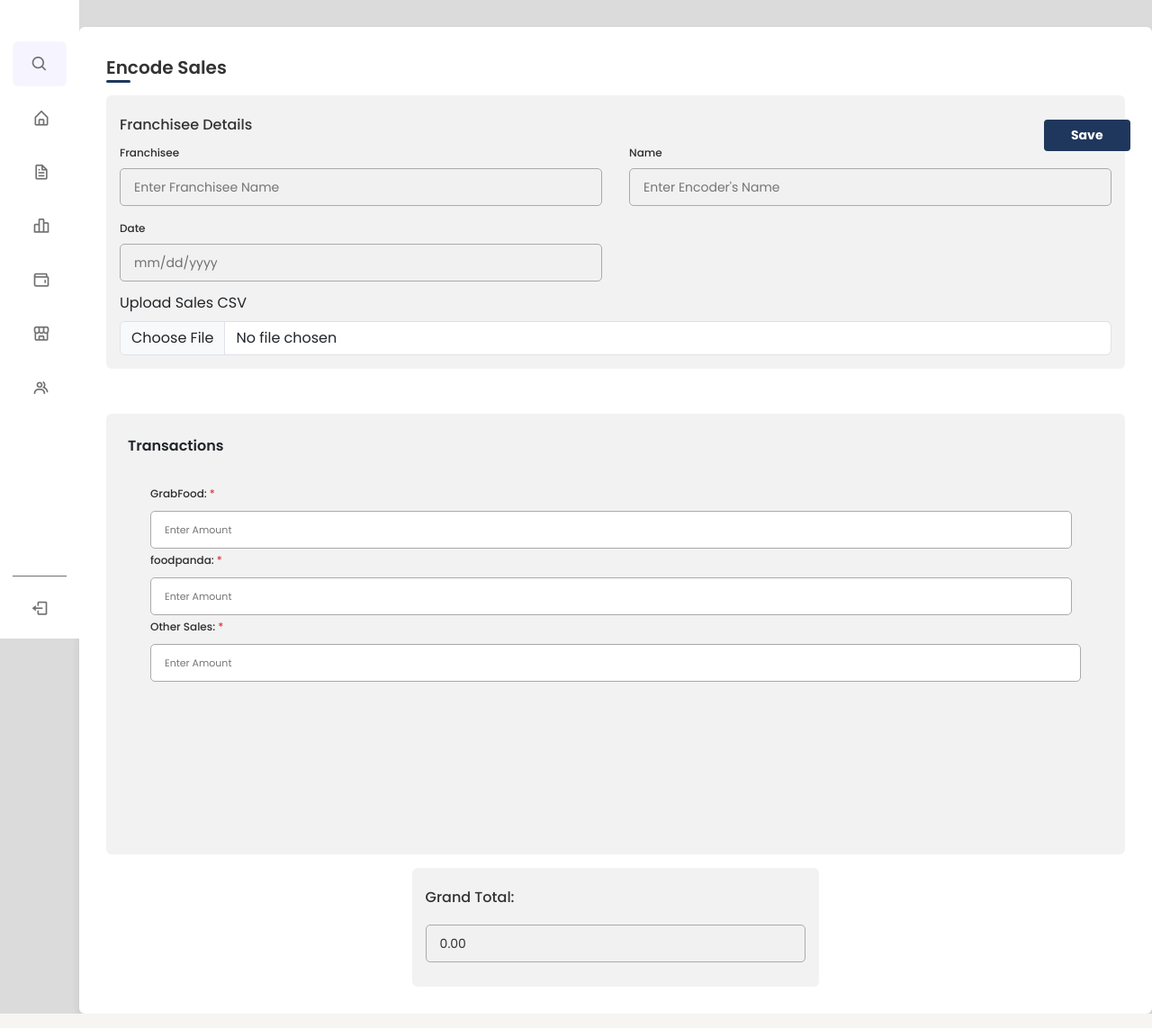
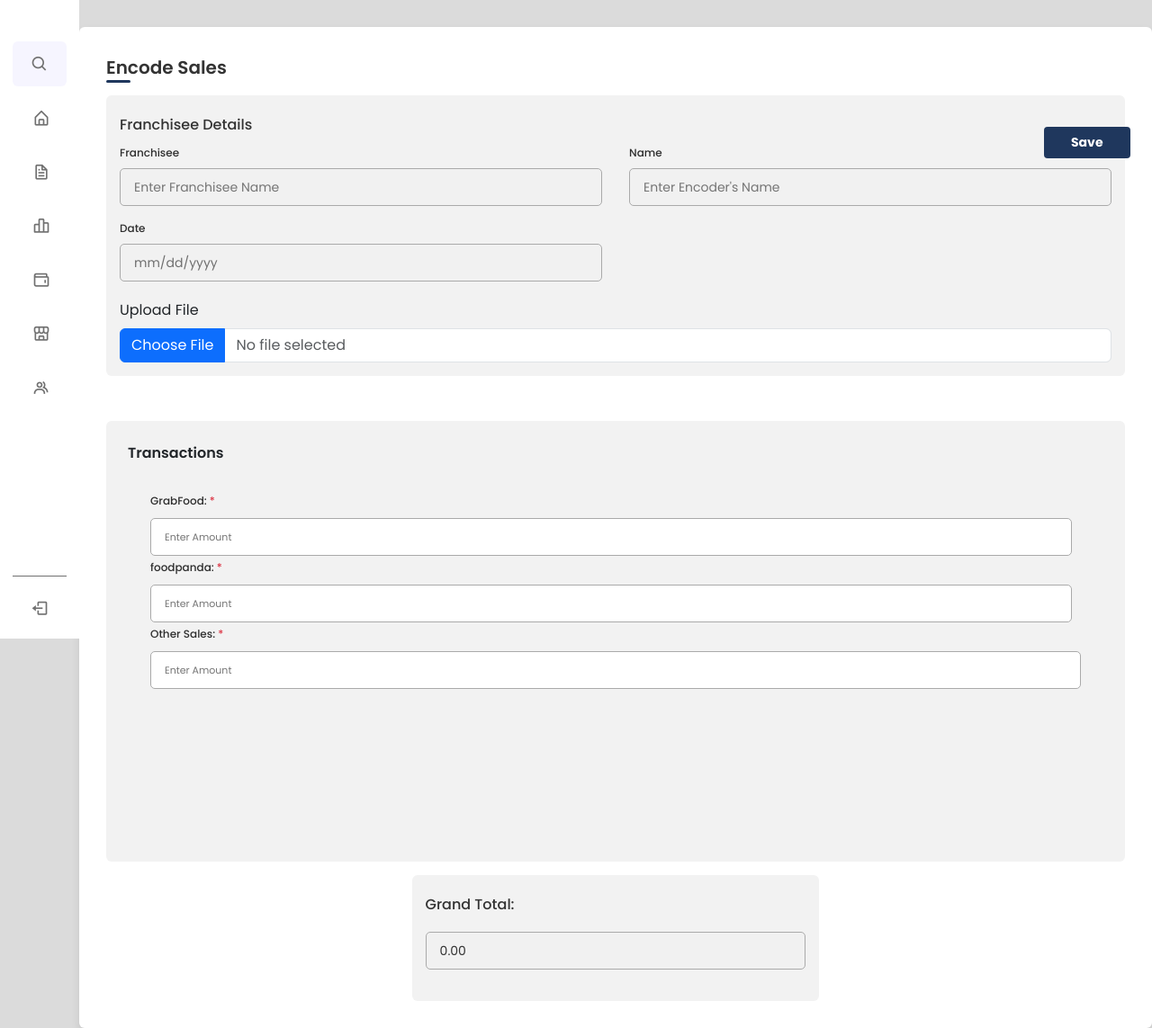
Before and after one commit to fmdlocsin/11-Nevada-CAP2, a PHP site: page /pages/salesPerformance/encodeSales.php in a window 1280 px wide. Shown: the part 90-1233 px from the top of the page at 90% size. Run offline with PHP 8.4, Linux system fonts and the light colour scheme; a user stored in the database is signed in; data comes from the database, SQL or seed files in the repository.

Commit message:
adjusted frontend ui for sales
- adjusted upload file design
- fixed number formatting for sales

```diff
--- a/assets/css/encodeSales.css
+++ b/assets/css/encodeSales.css
@@ -112,6 +112,10 @@ form .fields .input-field.grandtotal {
     width: 100%;
     flex-direction: column;
     margin: 4px 0;
+}
+
+form .fields {
+    margin-bottom: 8px;
 }
 
 
--- a/assets/js/encoded-sales-script.js
+++ b/assets/js/encoded-sales-script.js
@@ -345,3 +345,15 @@ function closeModal() {
 }
 
 $(document).on("click", "#modalCloseBtn", closeModal);
+
+$(document).ready(function () {
+    $("#uploadCsvSalesBtn").on("click", function () {
+        $("#csvUploadSales").click();
+    });
+
+    $("#csvUploadSales").on("change", function () {
+        let fileName = this.files.length > 0 ? this.files[0].name : "No file selected";
+        $("#fileNameDisplay").text(fileName);
+        $("#uploadCsvSalesBtn").text("File Selected ✓").addClass("btn-success");
+    });
+});
--- a/pages/salesPerformance/encodeSales.php
+++ b/pages/salesPerformance/encodeSales.php
@@ -57,10 +57,15 @@ $user_data = check_login($con);
                         </div>
                     </div>
 
-                    <div class="form-group">
-                        <label for="csvUploadSales" class="form-label">Upload Sales CSV</label>
-                        <input type="file" id="csvUploadSales" accept=".csv" class="form-control">
+                    <div class="form-group file-upload-container">
+                        <label for="csvUploadSales" class="form-label">Upload File</label>
+                        <div class="input-group">
+                            <button type="button" class="btn btn-primary" id="uploadCsvSalesBtn">Choose File</button>
+                            <input type="file" id="csvUploadSales" accept=".csv" class="d-none">
+                            <span id="fileNameDisplay" class="form-control text-muted text-truncate">No file selected</span>
+                        </div>
                     </div>
+
 
                     <div class=" form-group">
                         <button type="button" class="myButton save-encoded-sales">Save</button>
--- a/pages/salesPerformance/sales.php
+++ b/pages/salesPerformance/sales.php
@@ -134,7 +134,7 @@ if ($result) {
                                             alt="Franchise Image">
                                     </td>
                                     <td><?php echo ucwords($row['services']); ?></td>
-                                    <td>₱ <?php echo end($transactions); ?></td>
+                                    <td>₱ <?php echo number_format(end($transactions), 2, '.', ','); ?></td>
                                     <td><?php echo $row['date_added']; ?></td>
                                 </tr>
                             <?php }
```
